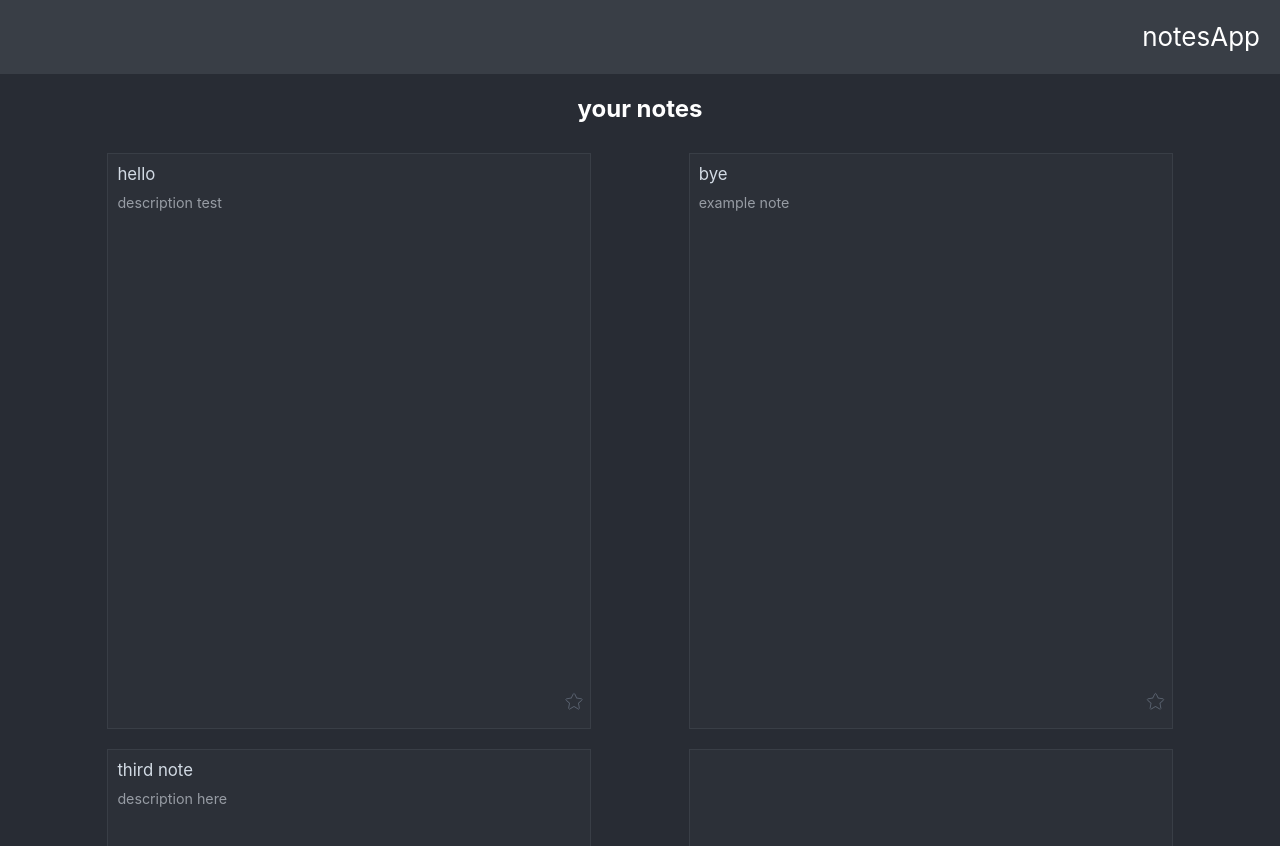
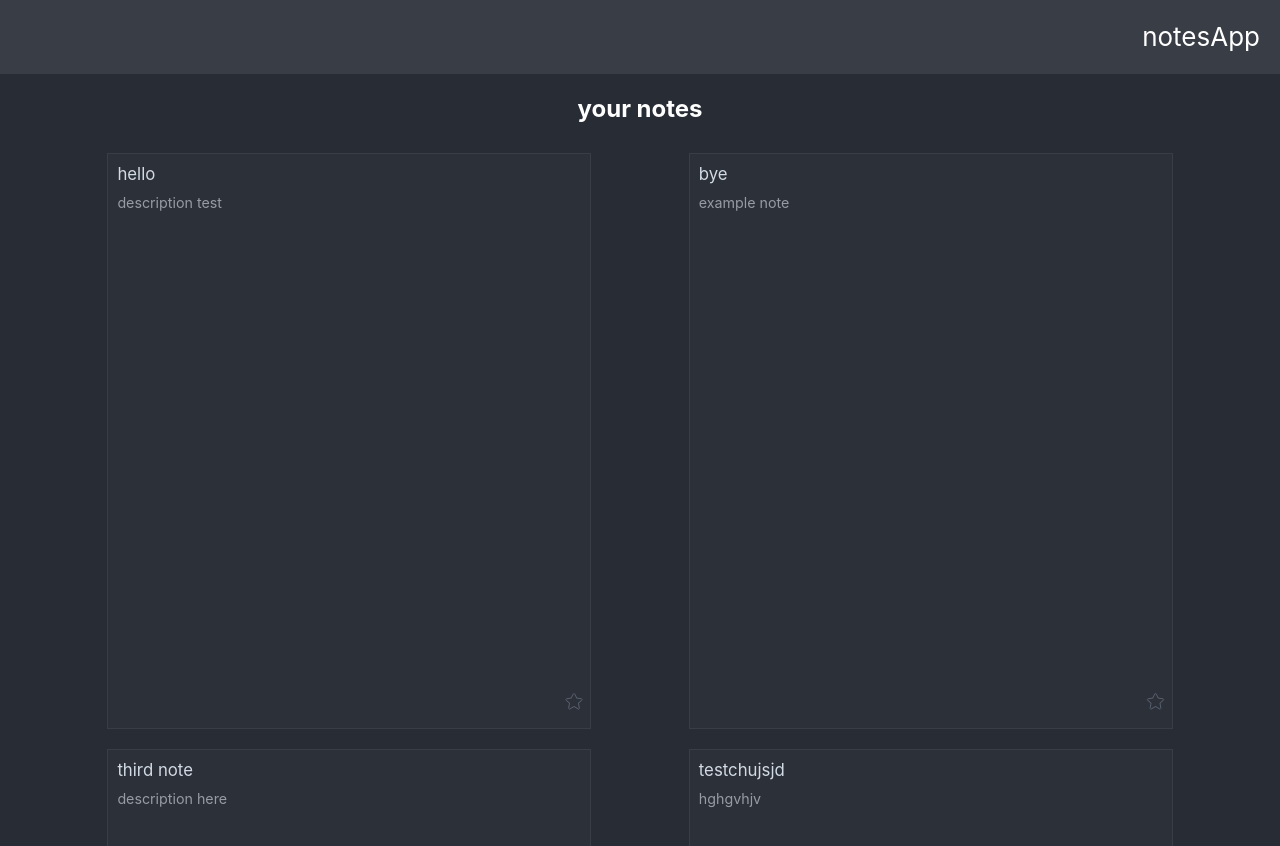
Before and after one commit to RafalM3211/notebook-app, a React (Create React App) app: page / in a window 1280 px wide. Built offline with nearby package versions, Linux system fonts and the light colour scheme; data requests are answered from the project's data file; some icons are missing.

Commit message:
comment out code used for sending reqeuests to database

```diff
--- a/db.json
+++ b/db.json
@@ -20,6 +20,13 @@
       "content": "asasdasd asd d",
       "isFavourite": false,
       "description": "description here"
+    },
+    {
+      "id": 4,
+      "title": "testchujsjd",
+      "content": "testchuj",
+      "isFavourite": "",
+      "description": "hghgvhjv"
     }
   ]
 }
--- a/src/Utitity/RestFunctions.jsx
+++ b/src/Utitity/RestFunctions.jsx
@@ -1,9 +1,40 @@
 const URL="http://localhost:3000";
+
+const mockedNotes=[
+    {
+      "id": 1,
+      "title": "hello",
+      "content": "asfasf",
+      "isFavourite": false,
+      "description": "description test"
+    },
+    {
+      "id": 2,
+      "title": "bye",
+      "content": "asasffadfgf",
+      "isFavourite": false,
+      "description": "example note"
+    },
+    {
+      "id": 3,
+      "title": "third note",
+      "content": "asasdasd asd d",
+      "isFavourite": false,
+      "description": "description here"
+    },
+    {
+      "id": 4,
+      "title": "testchujsjd",
+      "content": "testchuj",
+      "isFavourite": "",
+      "description": "hghgvhjv"
+    }
+  ]
 
 async function getNotes(){
     try{
-        const notes=await fetch(`${URL}/notes`).then(res=>res.json());
-        return notes
+        //const notes=await fetch(`${URL}/notes`).then(res=>res.json());
+        return mockedNotes
     }
     catch(err){
         console.error(err);
@@ -13,9 +44,9 @@ async function getNotes(){
 
 async function sendDeletion(id){
     try{
-        await fetch(`${URL}/notes/${id}`,{
+        /* await fetch(`${URL}/notes/${id}`,{
             method: "DELETE"
-        })
+        }) */
     }
     catch(err){
         console.error(err);
@@ -26,13 +57,13 @@ async function sendDeletion(id){
 async function sendNote(note, id, isNoteNew){
     const protocol=isNoteNew? "POST":"PUT";
     try{
-        await fetch(`${URL}/notes/${isNoteNew?"":id}`, {
+        /* await fetch(`${URL}/notes/${isNoteNew?"":id}`, {
             method: protocol,
             headers:{
                 "Content-Type": "application/json"
             },
             body: note
-        })
+        }) */
     }
     catch(err){
         console.error(err);
@@ -42,16 +73,16 @@ async function sendNote(note, id, isNoteNew){
 
 async function patchFavourite(id, value){
     try{
-        const dataToSend=JSON.stringify({
+         const dataToSend=JSON.stringify({
             isFavourite: value
         })
-        await fetch(`${URL}/notes/${id}`,{
+        /*await fetch(`${URL}/notes/${id}`,{
             method: "PATCH",
             headers: {
                 "Content-Type": "application/json"
             },
             body: dataToSend
-        });
+        }); */
     }
     catch(err){
         console.error(err);
--- a/src/components/NoteVIew/NoteView.jsx
+++ b/src/components/NoteVIew/NoteView.jsx
@@ -1,5 +1,5 @@
 import React, { useEffect } from "react";
-import {Routes, Route, useRouteMatch, useParams, useLocation} from "react-router-dom";
+import {useParams} from "react-router-dom";
 import EditNote from "./EditNote";
 import FavouriteStar from "../FavouriteStar";
 import {getIndexById} from "../../Utitity/other";
```
